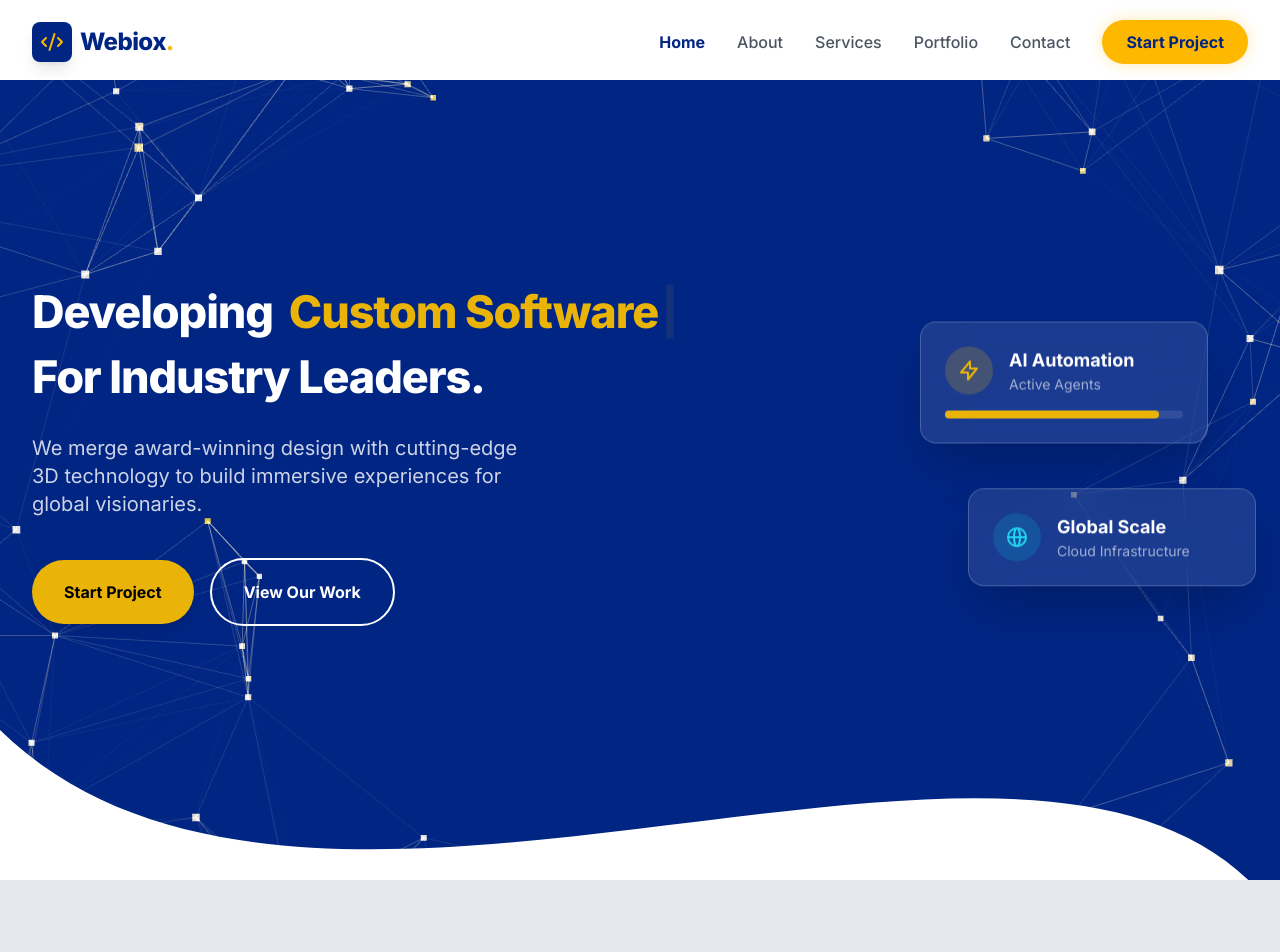
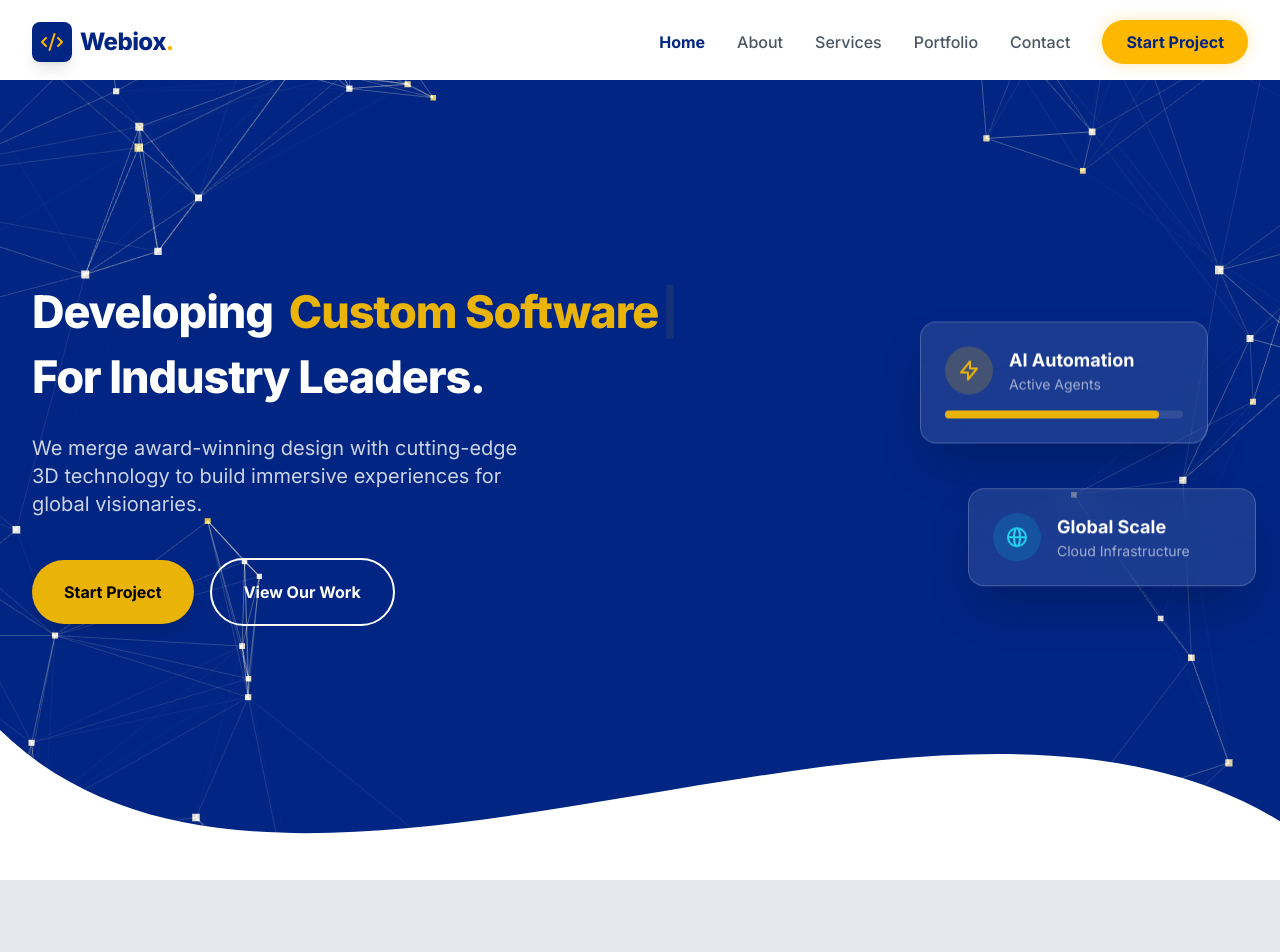
Before and after one commit to manthanvaghasiya/webiox, a React (Vite) app: page / in a window 1280 px wide. Shown: the top 952 px of the page. Built offline with nearby package versions, Linux system fonts and the light colour scheme.

Commit message:
Update Hero component

```diff
--- a/src/components/home/Hero.jsx
+++ b/src/components/home/Hero.jsx
@@ -122,7 +122,7 @@ const Hero = () => {
           preserveAspectRatio="none"
         >
           <path
-            d="M0,0 C300,250 1000,-100 1200,150 V120 H0 Z"
+            d="M0,0 C300,250 1000,-180 1300,150 V150 H0 Z"
             className="fill-[#ffffff]"
           />
         </svg>
```
